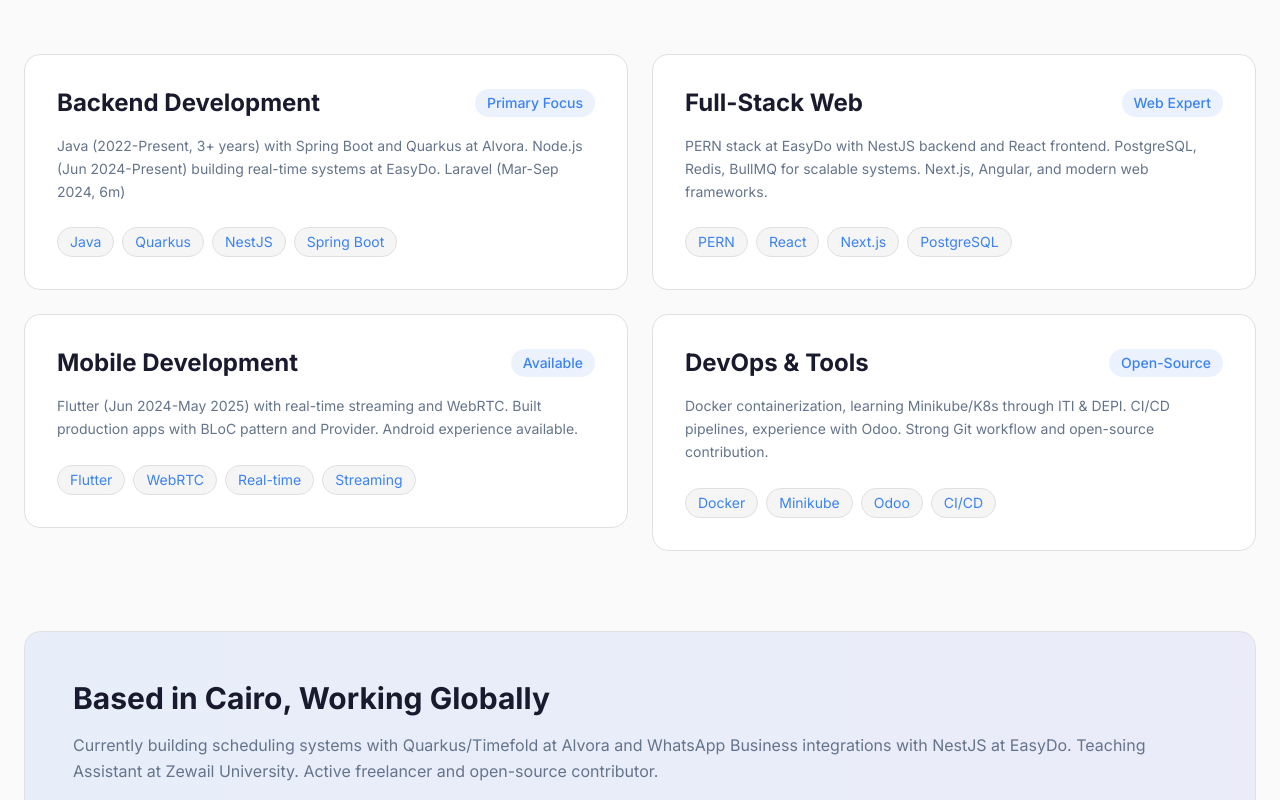
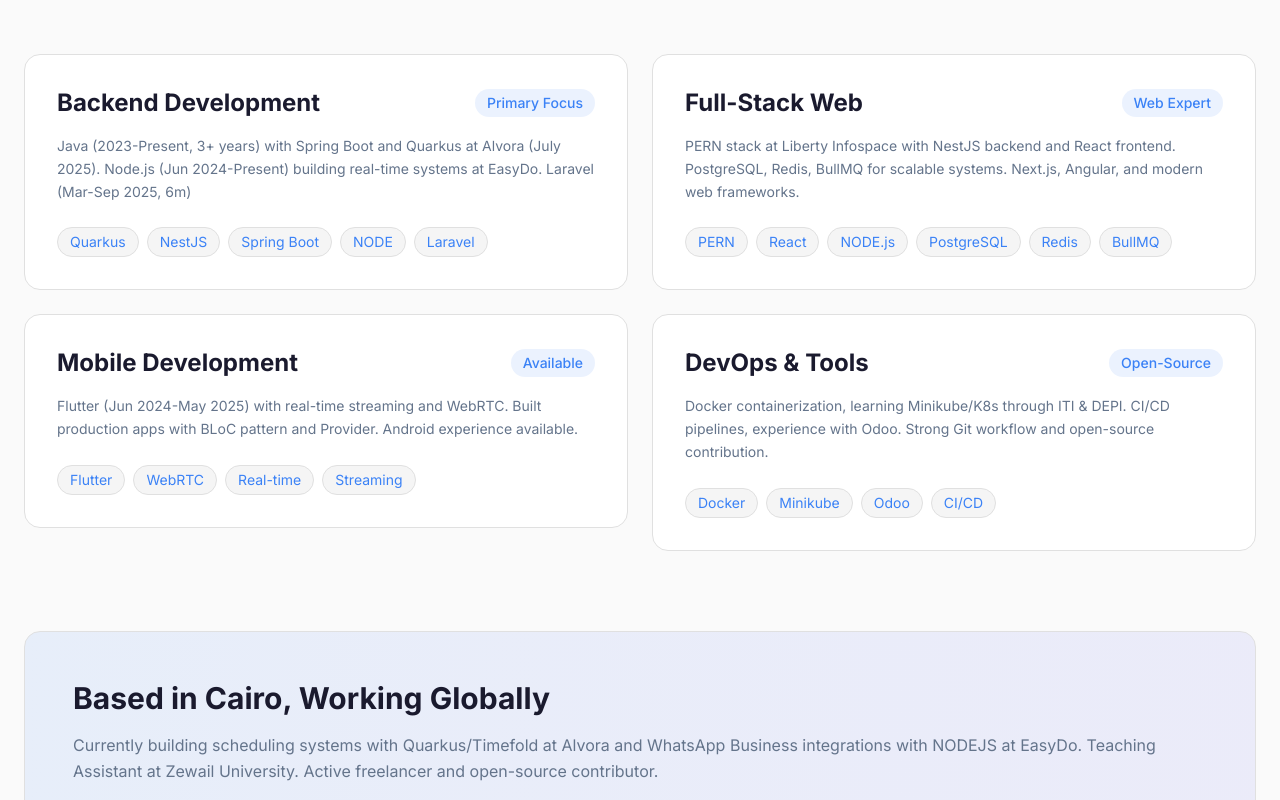
Before and after one commit to MoatazNoaman2001/portifolio, a Next.js app: page / in a window 1280 px wide. Shown: the part 1340-2140 px from the top of the page. Built offline with nearby package versions, Linux system fonts and the light colour scheme.

Commit message:
edit years and duartion

```diff
--- a/components/sections/About.tsx
+++ b/components/sections/About.tsx
@@ -14,14 +14,14 @@
 const expertise = [
   {
     title: 'Backend Development',
-    description: 'Java (2022-Present, 3+ years) with Spring Boot and Quarkus at Alvora. Node.js (Jun 2024-Present) building real-time systems at EasyDo. Laravel (Mar-Sep 2024, 6m)',
-    tags: ['Java', 'Quarkus', 'NestJS', 'Spring Boot'],
+    description: 'Java (2023-Present, 3+ years) with Spring Boot and Quarkus at Alvora (July 2025). Node.js (Jun 2024-Present) building real-time systems at EasyDo. Laravel (Mar-Sep 2025, 6m)',
+    tags: ['Quarkus', 'NestJS', 'Spring Boot', 'NODE', 'Laravel'],
     highlight: 'Primary Focus',
   },
   {
     title: 'Full-Stack Web',
-    description: 'PERN stack at EasyDo with NestJS backend and React frontend. PostgreSQL, Redis, BullMQ for scalable systems. Next.js, Angular, and modern web frameworks.',
-    tags: ['PERN', 'React', 'Next.js', 'PostgreSQL'],
+    description: 'PERN stack at Liberty Infospace with NestJS backend and React frontend. PostgreSQL, Redis, BullMQ for scalable systems. Next.js, Angular, and modern web frameworks.',
+    tags: ['PERN', 'React', 'NODE.js', 'PostgreSQL', 'Redis', 'BullMQ'],
     highlight: 'Web Expert',
   },
   {
@@ -118,7 +118,7 @@
                 </h3>
                 <p className="text-[var(--muted)] leading-relaxed mb-6">
                   Currently building scheduling systems with Quarkus/Timefold at Alvora and
-                  WhatsApp Business integrations with NestJS at EasyDo. Teaching Assistant at
+                  WhatsApp Business integrations with NODEJS at EasyDo. Teaching Assistant at
                   Zewail University. Active freelancer and open-source contributor.
                 </p>
                 <p className="text-[var(--muted)] leading-relaxed">
--- a/components/sections/ExperienceTimeline.tsx
+++ b/components/sections/ExperienceTimeline.tsx
@@ -26,7 +26,7 @@
     type: 'education',
   },
   {
-    year: '2022-Present',
+    year: '2023-Present',
     title: 'Java Development',
     subtitle: '3+ Years Backend',
     description: 'Deep expertise in Java ecosystem. From Spring Boot to Quarkus, building microservices and enterprise applications.',
@@ -34,7 +34,7 @@
     type: 'skill',
   },
   {
-    year: 'Feb-Mar 2023',
+    year: 'Feb-Mar 2024',
     title: 'Teaching Assistant',
     subtitle: 'Zewail University',
     description: 'Post-graduation role teaching programming concepts and assisting students with software development fundamentals.',
@@ -42,7 +42,7 @@
     type: 'work',
   },
   {
-    year: 'Mar-Sep 2024',
+    year: 'Mar-Sep 2025',
     title: 'Laravel Backend',
     subtitle: '6 Months Web Development',
     description: 'Developed backend systems with Laravel. Built RESTful APIs, database design, and server-side logic for web applications.',
@@ -50,7 +50,7 @@
     type: 'skill',
   },
   {
-    year: 'Jun 2024-Present',
+    year: 'Sep 2024-Present',
     title: 'Node.js/NestJS Engineer',
     subtitle: 'EasyDo (Current)',
     description: 'Building scalable backend systems with NestJS. PERN stack development, WhatsApp Business API integration, real-time features with WebSocket and BullMQ.',
@@ -66,15 +66,15 @@
     type: 'skill',
   },
   {
-    year: '2024',
+    year: '2024/2025',
     title: 'Open-Source Training',
     subtitle: 'ITI & DEPI Programs',
     description: 'Advanced training in open-source technologies and DevOps. Focus on Docker, Kubernetes, CI/CD pipelines, and cloud infrastructure.',
-    tech: ['Docker', 'Minikube', 'CI/CD', 'Open-Source'],
+    tech: ['MySQL', 'Linux 1&2', 'PHP','JAVA','React/NEXTJS' , 'Angular', 'NODE/NESTJS', 'Laravel'],
     type: 'education',
   },
   {
-    year: '2024-Present',
+    year: 'July/2025-Present',
     title: 'Java/Quarkus Engineer',
     subtitle: 'Alvora (Current)',
     description: 'Building scheduling optimization systems with Quarkus and Timefold. Microservices architecture, constraint solving, and performance optimization.',
@@ -353,7 +353,7 @@
             >
               <Award className="w-8 h-8 text-[var(--accent)]" />
               <div className="text-left">
-                <div className="text-3xl font-display font-bold gradient-text">4+ Years</div>
+                <div className="text-3xl font-display font-bold gradient-text">3+ Years</div>
                 <div className="text-sm text-[var(--muted)]">of Professional Journey</div>
               </div>
             </motion.div>
--- a/components/sections/Hero.tsx
+++ b/components/sections/Hero.tsx
@@ -237,7 +237,7 @@
 
         {/* Subtitle */}
         <KineticSplitText
-  text="Open-Source Advocate | Backend Specialist"
+  text="Open-Source Developer | Backend Specialist"
   className="mt-4 text-xl sm:text-2xl md:text-4xl lg:text-5xl font-display font-bold gradient-text break-words"
   strength={18}
   speed={1.3}
--- a/components/sections/Skills.tsx
+++ b/components/sections/Skills.tsx
@@ -38,6 +38,7 @@
       { name: 'Docker', level: 85 },
       { name: 'Git/CI-CD', level: 90 },
       { name: 'Flutter (Available)', level: 80 },
+      { name: 'Native Android (Available)', level: 76 },
       { name: 'Minikube/K8s', level: 65 },
     ],
   },
@@ -124,7 +125,6 @@
                 'WhatsApp API',
                 'Odoo',
                 'Express.js',
-                'Fastify',
                 'Docker Swarm',
                 'Material-UI',
                 'Framer Motion',
```
